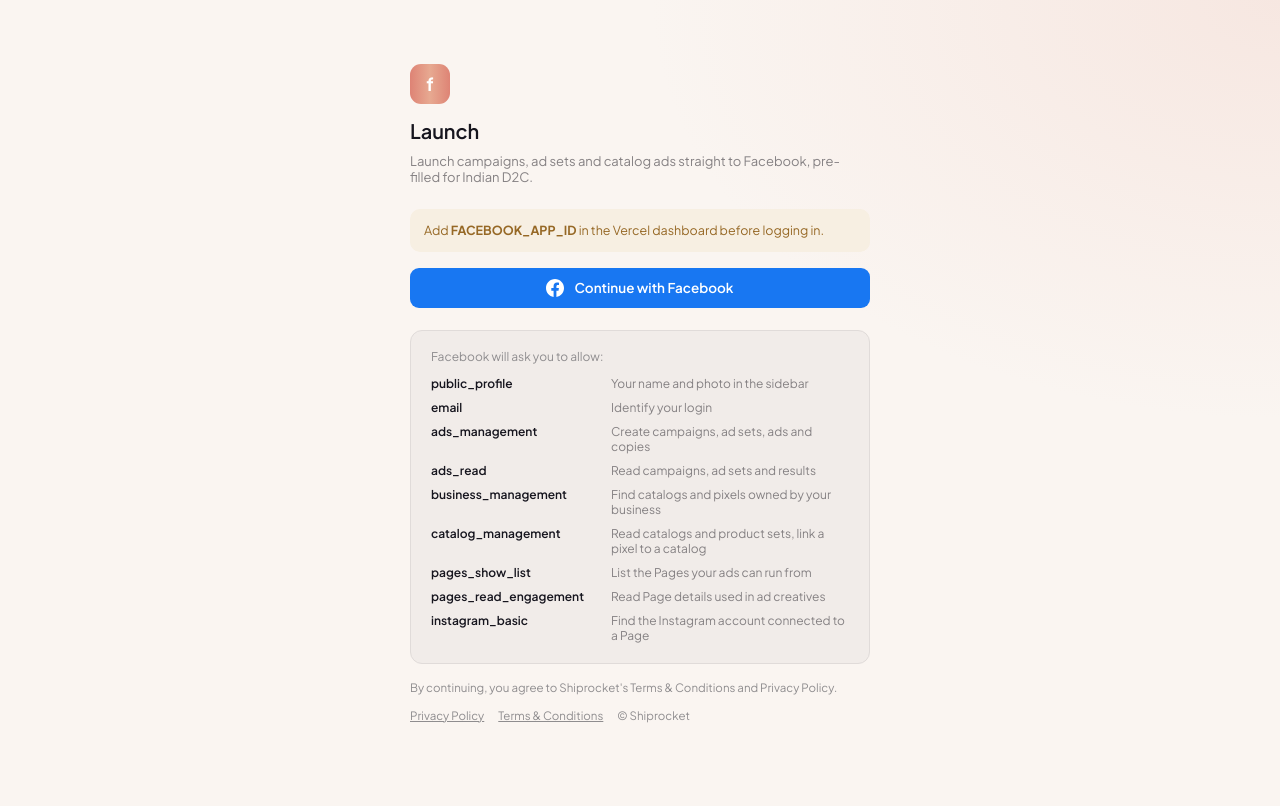
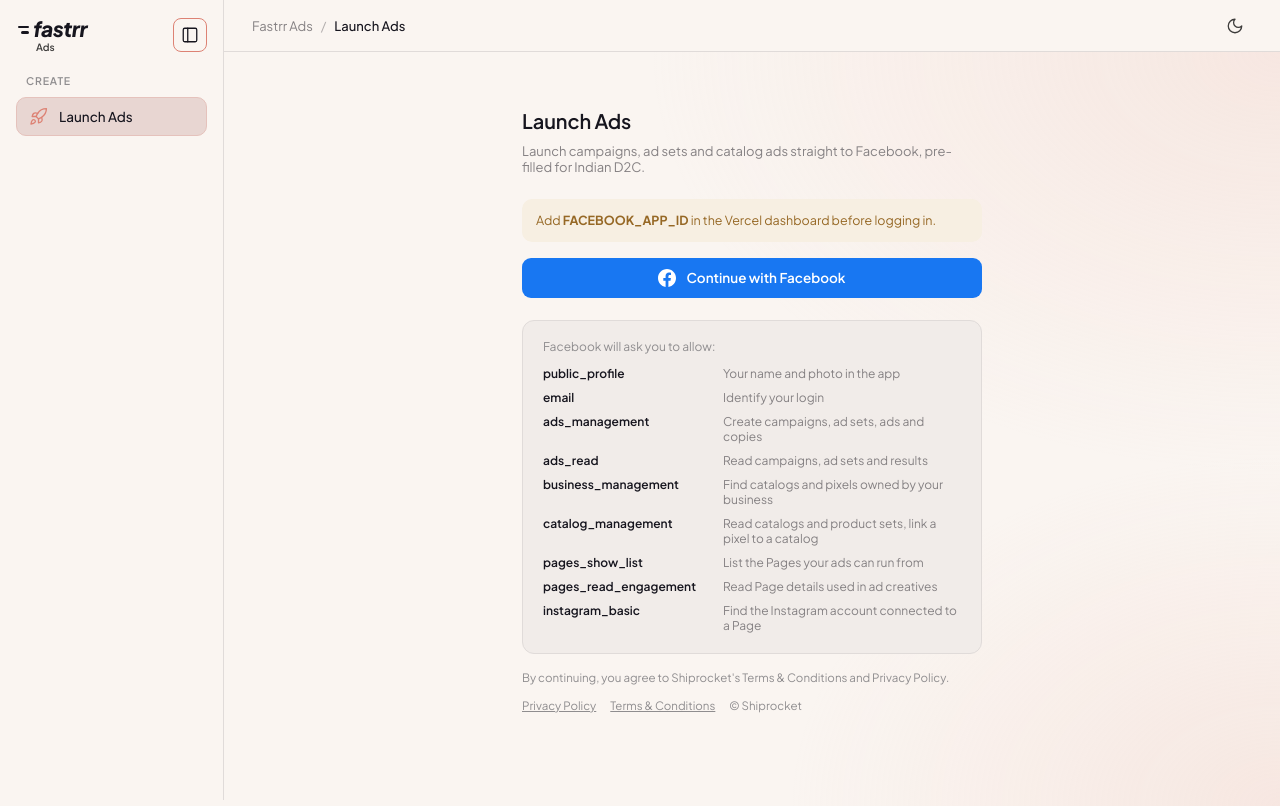
Before and after one commit to lovebhardwaj-commits/sr-ads-launch, a Next.js app: page /login in a window 1280 px wide. Built offline with nearby package versions, Linux system fonts and the light colour scheme; no server answers.

Commit message:
Fastrr Ads shell: logo, single Launch Ads menu item, breadcrumb top bar

```diff
--- a/src/app/layout.tsx
+++ b/src/app/layout.tsx
@@ -17,7 +17,7 @@
         <link rel="preconnect" href="https://fonts.googleapis.com" />
         <link rel="preconnect" href="https://fonts.gstatic.com" crossOrigin="" />
         {/* eslint-disable-next-line @next/next/no-page-custom-font */}
-        <link href="https://fonts.googleapis.com/css2?family=Plus+Jakarta+Sans:wght@400;500;600;700&display=swap" rel="stylesheet" />
+        <link href="https://fonts.googleapis.com/css2?family=Plus+Jakarta+Sans:ital,wght@0,400;0,500;0,600;0,700;0,800;1,700;1,800&display=swap" rel="stylesheet" />
         <script dangerouslySetInnerHTML={{ __html: themeScript }} />
       </head>
       <body>{children}</body>
--- a/src/app/login/page.tsx
+++ b/src/app/login/page.tsx
@@ -1,5 +1,6 @@
 import { redirect } from 'next/navigation';
 import LegalLinks from '@/components/LegalLinks';
+import AppShell from '@/components/Sidebar';
 import { PERMISSIONS, getScopes, missingEnv } from '@/lib/config';
 import { getSession } from '@/lib/session';
 
@@ -20,10 +21,10 @@
   const missing = searchParams.missing || configMissing.join(', ');
 
   return (
-    <main className="login">
+    <AppShell>
+    <div className="login-in-shell">
       <div className="login-card">
-        <div className="logo" aria-hidden>f</div>
-        <h1 className="page-title" style={{ fontSize: 20 }}>Launch</h1>
+        <h1 className="page-title" style={{ fontSize: 20 }}>Launch Ads</h1>
         <p className="page-sub" style={{ marginBottom: 24 }}>
           Launch campaigns, ad sets and catalog ads straight to Facebook, pre-filled for Indian D2C.
         </p>
@@ -62,6 +63,7 @@
         </p>
         <LegalLinks style={{ marginTop: 6 }} />
       </div>
-    </main>
+    </div>
+    </AppShell>
   );
 }
--- a/src/components/Sidebar.tsx
+++ b/src/components/Sidebar.tsx
@@ -1,26 +1,36 @@
 'use client';
-import { Database, FileText, History, LineChart, List, LogOut, Moon, PanelLeft, Rocket, Sun, Target, Terminal } from 'lucide-react';
+import { LogOut, Moon, PanelLeft, Rocket, Sun, Terminal } from 'lucide-react';
+import { useEffect, useState, type ReactNode } from 'react';
 import { toggleLog, useApiLog } from '@/lib/api-log';
-import { useEffect, useState } from 'react';
+import './shell.css';
 
-const NAV = [
-  { icon: FileText, label: 'Reports' },
-  { icon: Target, label: 'Audiences' },
-  { icon: Rocket, label: 'Launch', current: true },
-  { icon: LineChart, label: 'Meta Insights' },
-  { icon: History, label: 'Launch history' },
-  { icon: Database, label: 'Catalogs' },
-  { icon: List, label: 'Campaigns' },
-];
+/** Fastrr Ads wordmark: speed lines + italic "fastrr" with "Ads" below. */
+function Logo({ compact }: { compact: boolean }) {
+  if (compact) return <div className="logo" aria-label="Fastrr Ads">f</div>;
+  return (
+    <div className="wordmark" aria-label="Fastrr Ads">
+      <div className="wm-row">
+        <span className="wm-lines" aria-hidden><i /><i /></span>
+        <span className="wm-name">fastrr</span>
+      </div>
+      <span className="wm-sub">Ads</span>
+    </div>
+  );
+}
 
-export default function Sidebar({ name, picture }: { name: string; picture?: string }) {
-  const [wide, setWide] = useState(false);
+/**
+ * App shell matching Fastrr Ads: sidebar with the logo and a single "Launch Ads" item,
+ * top bar with breadcrumb and actions. `user` is absent on the login screen.
+ */
+export default function AppShell({ user, children }: { user?: { name: string; picture?: string }; children: ReactNode }) {
+  const [collapsed, setCollapsed] = useState(false);
   const [theme, setTheme] = useState<'light' | 'dark'>('light');
   const log = useApiLog();
   const errors = log.groups.filter((g) => !g.ok || g.calls.some((c) => !c.ok)).length;
 
   useEffect(() => {
     setTheme(document.documentElement.dataset.theme === 'dark' ? 'dark' : 'light');
+    try { setCollapsed(localStorage.getItem('sr-side') === 'collapsed'); } catch { /* ignore */ }
   }, []);
 
   const flipTheme = () => {
@@ -29,50 +39,57 @@
     document.documentElement.dataset.theme = next;
     try { localStorage.setItem('sr-theme', next); } catch { /* storage unavailable */ }
   };
+  const flipSide = () => {
+    const next = !collapsed;
+    setCollapsed(next);
+    try { localStorage.setItem('sr-side', next ? 'collapsed' : 'open'); } catch { /* ignore */ }
+  };
 
   return (
-    <aside className={`sidebar ${wide ? 'wide' : ''}`} aria-label="Main">
-      <div className="logo" aria-hidden>f</div>
-      <button className="nav-btn" type="button" onClick={() => setWide(!wide)} aria-label={wide ? 'Collapse sidebar' : 'Expand sidebar'} title={wide ? 'Collapse' : 'Expand'}>
-        <PanelLeft size={20} strokeWidth={1.6} />
-        <span className="nav-label">Collapse</span>
-      </button>
-      <div className="nav-gap" />
-      {NAV.map(({ icon: Icon, label, current }) => (
-        <button
-          key={label}
-          type="button"
-          className="nav-btn"
-          aria-current={current ? 'page' : undefined}
-          aria-disabled={current ? undefined : true}
-          title={current ? label : `${label} (in Shiprocket Ads)`}
-          aria-label={label}
-        >
-          <Icon size={20} strokeWidth={1.6} />
-          <span className="nav-label">{label}</span>
-        </button>
-      ))}
-      <button type="button" className="nav-btn" onClick={toggleLog} aria-pressed={log.open} aria-current={log.open ? 'page' : undefined} aria-label="API log" title="API log" style={{ position: 'relative' }}>
-        <Terminal size={20} strokeWidth={1.6} />
-        <span className="nav-label">API log</span>
-        {errors ? <span className="nav-dot" aria-label={`${errors} with errors`} /> : null}
-      </button>
-      <div className="nav-spacer" />
-      <div className="nav-rule" />
-      <div className="nav-btn" title={name} aria-label={name}>
-        {picture ? <img className="avatar" src={picture} alt="" /> : <span className="avatar">{name.slice(0, 1)}</span>}
-        <span className="nav-label">{name}</span>
+    <div className={`app ${collapsed ? 'collapsed' : ''}`}>
+      <aside className="side" aria-label="Main">
+        <div className="side-top">
+          <Logo compact={collapsed} />
+          <button type="button" className="side-toggle" onClick={flipSide} aria-label={collapsed ? 'Expand sidebar' : 'Collapse sidebar'} title={collapsed ? 'Expand' : 'Collapse'}>
+            <PanelLeft size={18} strokeWidth={1.7} />
+          </button>
+        </div>
+        <nav className="side-nav">
+          <div className="side-section">Create</div>
+          <a className="side-item" aria-current="page" href="/launch" title="Launch Ads">
+            <Rocket size={19} strokeWidth={1.7} />
+            <span>Launch Ads</span>
+          </a>
+        </nav>
+      </aside>
+
+      <div className="app-main">
+        <header className="topbar">
+          <div className="crumbs"><span>Fastrr Ads</span><span className="sep">/</span><span className="here">Launch Ads</span></div>
+          <div className="top-actions">
+            {user ? (
+              <button type="button" className="icon-btn" onClick={toggleLog} aria-pressed={log.open} aria-label="API log" title="API log" style={{ position: 'relative' }}>
+                <Terminal size={18} strokeWidth={1.7} />
+                {errors ? <span className="nav-dot" aria-label={`${errors} with errors`} /> : null}
+              </button>
+            ) : null}
+            <button type="button" className="icon-btn" onClick={flipTheme} aria-label="Switch theme" title="Switch theme">
+              {theme === 'dark' ? <Sun size={18} strokeWidth={1.7} /> : <Moon size={18} strokeWidth={1.7} />}
+            </button>
+            {user ? (
+              <>
+                <span className="who" title={user.name}>
+                  {user.picture ? <img className="avatar" src={user.picture} alt="" /> : <span className="avatar">{user.name.slice(0, 1)}</span>}
+                </span>
+                <form action="/api/auth/logout" method="post" style={{ display: 'contents' }}>
+                  <button className="icon-btn" type="submit" aria-label="Log out" title="Log out"><LogOut size={18} strokeWidth={1.7} /></button>
+                </form>
+              </>
+            ) : null}
+          </div>
+        </header>
+        <main className="main">{children}</main>
       </div>
-      <button className="nav-btn" type="button" onClick={flipTheme} aria-label="Switch theme" title="Switch theme">
-        {theme === 'dark' ? <Sun size={20} strokeWidth={1.6} /> : <Moon size={20} strokeWidth={1.6} />}
-        <span className="nav-label">{theme === 'dark' ? 'Light mode' : 'Dark mode'}</span>
-      </button>
-      <form action="/api/auth/logout" method="post" style={{ display: 'contents' }}>
-        <button className="nav-btn" type="submit" aria-label="Log out" title="Log out">
-          <LogOut size={20} strokeWidth={1.6} />
-          <span className="nav-label">Log out</span>
-        </button>
-      </form>
-    </aside>
+    </div>
   );
 }
--- /dev/null
+++ b/src/components/shell.css
@@ -0,0 +1,58 @@
+/* Fastrr Ads app shell: sidebar with logo + single item, top bar with breadcrumb. */
+.app { display: flex; min-height: 100vh; }
+.side {
+  position: sticky; top: 0; height: 100vh; flex: none; width: 224px;
+  background: var(--bg); border-right: 1px solid var(--card-line);
+  padding: 18px 16px; display: flex; flex-direction: column; gap: 22px;
+  transition: width .18s ease;
+}
+.app.collapsed .side { width: 72px; padding: 18px 12px; align-items: center; }
+.side-top { display: flex; align-items: center; justify-content: space-between; gap: 8px; }
+.app.collapsed .side-top { flex-direction: column; gap: 14px; }
+.side-toggle {
+  width: 34px; height: 34px; border-radius: 8px; display: grid; place-items: center; flex: none;
+  background: transparent; color: var(--ink); border: 1.5px solid var(--coral);
+}
+.wordmark { display: flex; flex-direction: column; line-height: 1; padding-left: 2px; }
+.wm-row { display: flex; align-items: center; gap: 4px; }
+.wm-lines { display: inline-flex; flex-direction: column; gap: 3px; margin-top: 2px; }
+.wm-lines i { display: block; height: 2.5px; border-radius: 2px; background: var(--ink); }
+.wm-lines i:first-child { width: 11px; }
+.wm-lines i:last-child { width: 8px; margin-left: 3px; }
+.wm-name { font-size: 21px; font-weight: 800; font-style: italic; letter-spacing: -0.02em; color: var(--ink); }
+.wm-sub { font-size: 10px; font-weight: 600; color: var(--ink-2); margin: 3px 0 0 18px; }
+.side-nav { display: flex; flex-direction: column; gap: 4px; width: 100%; }
+.side-section { font-size: 10.5px; font-weight: 600; letter-spacing: .08em; text-transform: uppercase; color: var(--label); padding: 0 10px 6px; }
+.app.collapsed .side-section { display: none; }
+.side-item {
+  display: flex; align-items: center; gap: 11px; padding: 9px 12px; border-radius: 10px;
+  color: var(--ink); text-decoration: none; font-size: 13.5px; font-weight: 500; border: 1px solid transparent;
+}
+.side-item svg { color: var(--ink-2); flex: none; }
+.side-item[aria-current='page'] { background: var(--seg-on); border-color: var(--seg-on-line); }
+.side-item[aria-current='page'] svg { color: var(--coral); }
+.app.collapsed .side-item { justify-content: center; padding: 10px; }
+.app.collapsed .side-item span { display: none; }
+
+.app-main { flex: 1; min-width: 0; display: flex; flex-direction: column; }
+.topbar {
+  height: 52px; flex: none; display: flex; align-items: center; justify-content: space-between;
+  padding: 0 28px; border-bottom: 1px solid var(--card-line); background: var(--bg);
+  position: sticky; top: 0; z-index: 30;
+}
+.crumbs { display: flex; align-items: center; gap: 8px; font-size: 13px; color: var(--muted); }
+.crumbs .sep { opacity: .6; }
+.crumbs .here { color: var(--ink); font-weight: 500; }
+.top-actions { display: flex; align-items: center; gap: 6px; }
+.icon-btn { width: 34px; height: 34px; border-radius: 8px; border: 0; background: transparent; color: var(--ink-2); display: grid; place-items: center; }
+.icon-btn:hover, .icon-btn[aria-pressed='true'] { background: var(--seg-on); color: var(--coral); }
+.who { display: inline-flex; margin: 0 4px; }
+.app .main { flex: 1; }
+
+/* Login screen inside the shell */
+.login-in-shell { display: grid; place-items: center; padding: 56px 20px 80px; }
+
+@media (max-width: 760px) {
+  .side { display: none; }
+  .topbar { padding: 0 16px; }
+}
--- a/src/lib/config.ts
+++ b/src/lib/config.ts
@@ -5,7 +5,7 @@
  * and sent to Facebook Login unless FACEBOOK_CONFIG_ID or FACEBOOK_SCOPES is set.
  */
 export const PERMISSIONS: { scope: string; why: string }[] = [
-  { scope: 'public_profile', why: 'Your name and photo in the sidebar' },
+  { scope: 'public_profile', why: 'Your name and photo in the app' },
   { scope: 'email', why: 'Identify your login' },
   { scope: 'ads_management', why: 'Create campaigns, ad sets, ads and copies' },
   { scope: 'ads_read', why: 'Read campaigns, ad sets and results' },
```
Also changed, not shown: src/app/launch/page.tsx (+4 -7 lines).
